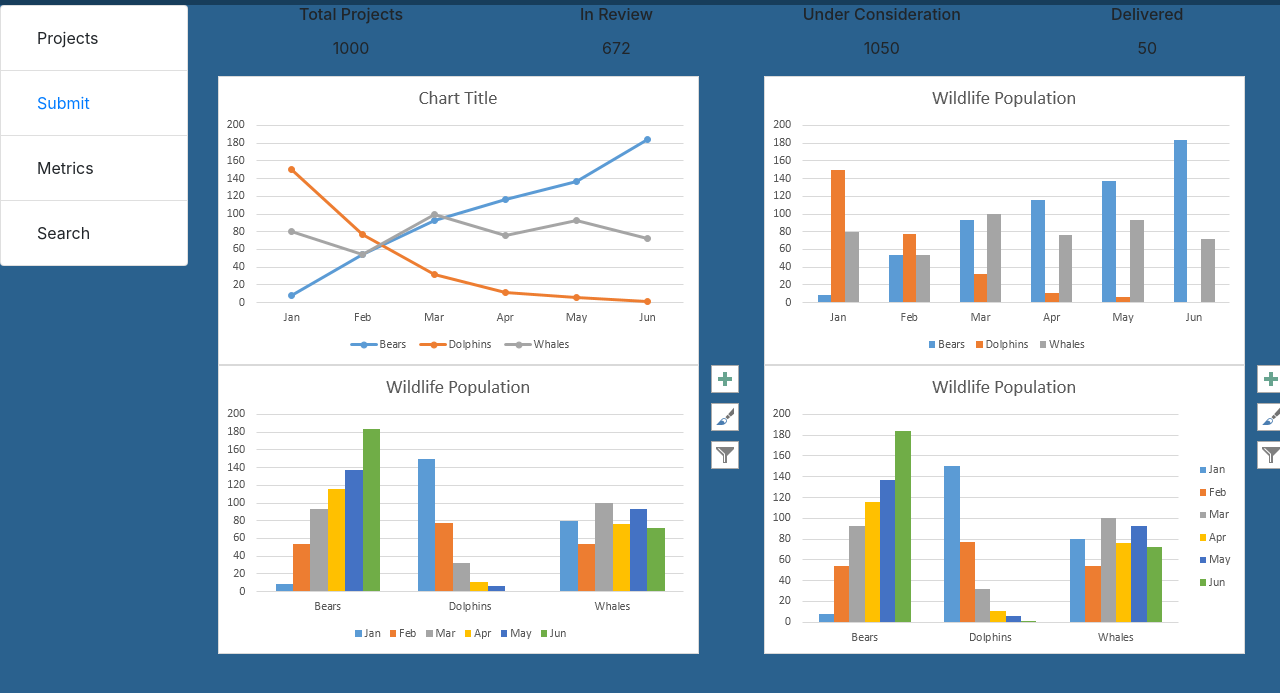
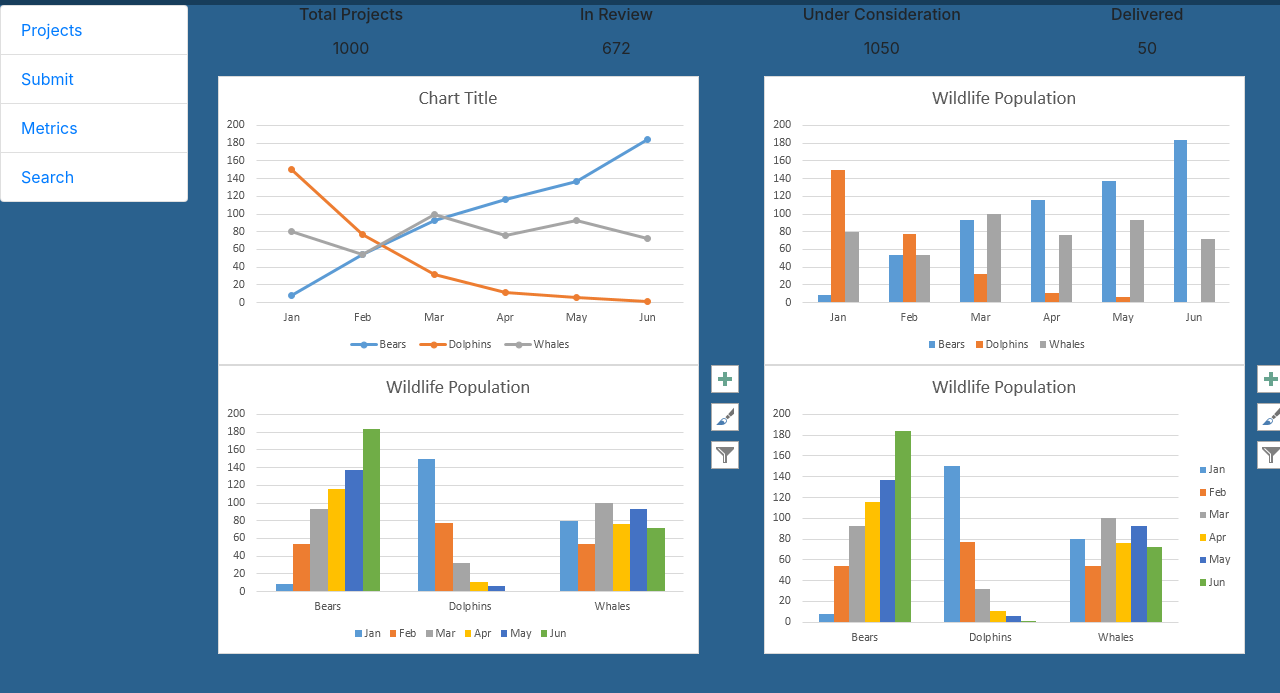
Before and after one commit to SJSU272LabSP18/IncubatorApp, a website: page public/index.html in a window 1280 px wide. Shown: the part 51-744 px from the top of the page. Drawn offline with nearby package versions, Linux system fonts and the light colour scheme; some packages are replaced by stand-ins of ours; a script that the page names is missing.

Commit message:
sidebar index.html, alignment login.html

```diff
--- a/public/index.html
+++ b/public/index.html
@@ -52,36 +52,20 @@
     </div>
         <div ng-controller="HeaderController">
         <div class="row">
-
             <div id="sidebar-container" class="sidebar-expanded col-md-2 d-none d-md-block">
-                <ul class="list-group">
+                <div class="list-group">
                 <!--<ul class="nav nav-pills flex-column">-->
-                    <li class="list-group-item">
-                        <a class="nav-link">
-                            Projects
-                            <span href="#/views/protected" class="sr-only">(current)</span>
-                        </a>
-                    </li>
-                    <li class="list-group-item">
-
-                        <span class="nav-link">
-                            <a href="#/account/submit">Submit</a>
-                        </span>
-                    </li>
-                    <li class="list-group-item">
-                        <a class="nav-link">
-                            <span href="#/views/metrics">Metrics</span>
-                        </a>
-                    </li>
-                    <li class="list-group-item">
-                        <a class="nav-link">
-                            <span href="#/views/search">Search</span>
-                        </a>
-                    </li>
-                </ul>
+                    <a href="#/views/protected" class="list-group-item">Projects
+                    </a>
+					<a href="#/account/submit" class="list-group-item">Submit
+					</a>
+					<a href="#/views/metrics" class="list-group-item">Metrics
+					</a>
+					<a href="#/views/search" class="list-group-item">Search
+					</a>
+                </div>
             </div>
             <div class="container-fluid col-md-10" ng-view>
-
                 <!--Views loaded here via $routeProvider in app.js-->
             </div>
         </div>
```
Also changed, not shown: public/views/login.html (+2 -2 lines).
